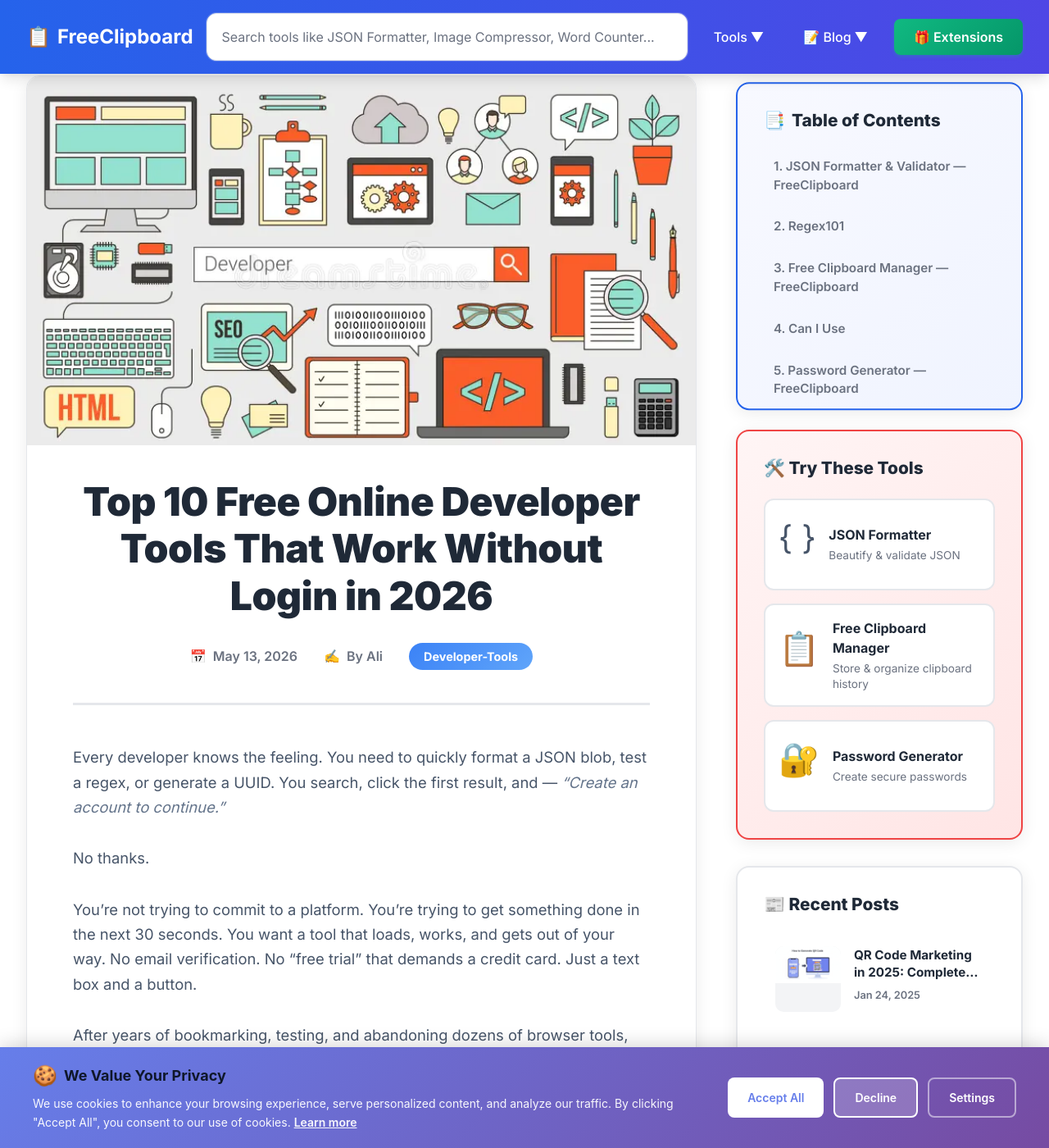
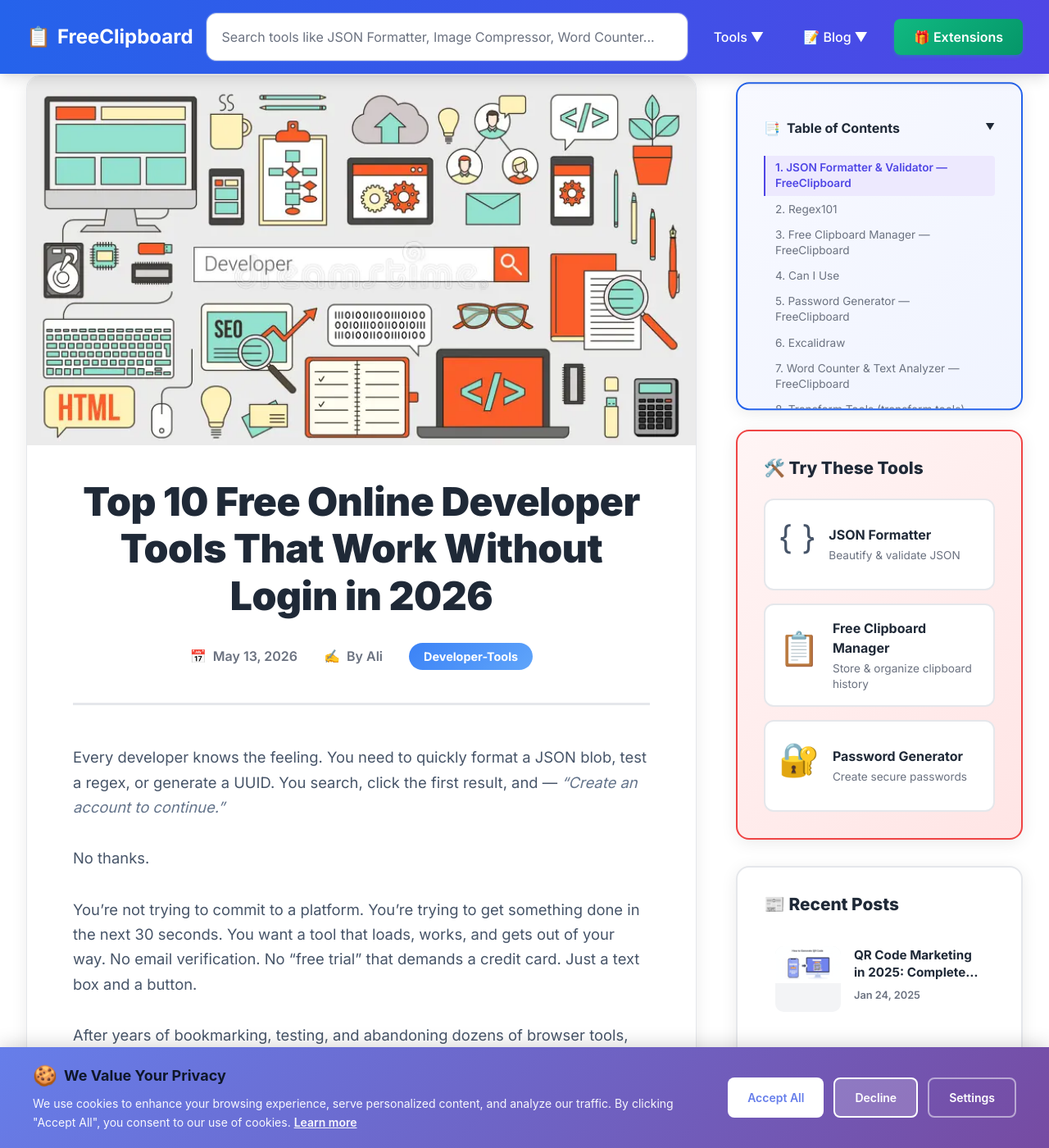
Before and after one commit to alikwl/freeclipboard, a Jekyll site: the page built from _posts/2026-05-13-free-online-developer-tools-no-login.md, in a window 1280 px wide and 1400 px high. Shown: the whole window at 82% size. Built offline with Jekyll 4.4.1, drawn with Linux system fonts in a browser that asks for light colours; nearby versions of some CDN libraries; some of the changed lines change nothing that is shown.

Commit message:
Rewrite blog ToC: slugified IDs, nested h2/h3, IntersectionObserver, mobile toggle

```diff
--- a/_layouts/post.html
+++ b/_layouts/post.html
@@ -77,12 +77,47 @@
   <aside class="blog-post-sidebar" aria-label="Blog sidebar">
 
     <!-- Table of Contents - Sticky -->
-    <div class="sidebar-widget toc-widget sidebar-sticky">
-      <h3><span aria-hidden="true">📑</span> Table of Contents</h3>
+    <div class="sidebar-widget toc-widget sidebar-sticky" id="toc-widget">
+      <button class="toc-toggle" id="toc-toggle" aria-expanded="true" aria-controls="toc">
+        <span aria-hidden="true">📑</span> Table of Contents
+        <span class="toc-toggle-icon" aria-hidden="true">▼</span>
+      </button>
       <nav class="table-of-contents" id="toc" aria-label="Table of contents">
         <!-- Generated by JavaScript -->
       </nav>
     </div>
+
+    <style>
+      .toc-toggle {
+        display: flex; align-items: center; gap: 0.5rem; width: 100%;
+        background: none; border: none; cursor: pointer;
+        font-size: 1rem; font-weight: 700; color: #1f2937;
+        padding: 0; margin: 0 0 0.75rem; font-family: inherit;
+      }
+      .toc-toggle-icon {
+        margin-left: auto; font-size: 0.7rem; transition: transform 0.2s;
+      }
+      .toc-toggle[aria-expanded='false'] .toc-toggle-icon { transform: rotate(-90deg); }
+      .toc-toggle[aria-expanded='false'] + #toc { display: none; }
+      .toc-list { list-style: none; padding: 0; margin: 0; }
+      .toc-list li { margin: 0; }
+      .toc-list a {
+        display: block; padding: 0.35rem 0.75rem; margin: 1px 0;
+        color: #6b7280; text-decoration: none; font-size: 0.85rem;
+        line-height: 1.4; border-left: 2px solid transparent;
+        border-radius: 0 4px 4px 0; transition: all 0.15s;
+      }
+      .toc-list a:hover { color: #4f46e5; background: #f5f3ff; }
+      .toc-list a.active {
+        color: #4f46e5; font-weight: 600;
+        border-left-color: #4f46e5; background: #ede9fe;
+      }
+      .toc-list .toc-sub { padding-left: 1rem; }
+      .toc-list .toc-sub a { font-size: 0.8rem; }
+      @media (max-width: 768px) {
+        .toc-toggle[aria-expanded='true'] + #toc { display: block; }
+      }
+    </style>
 
     <!-- Related Tools CTA - Scrolls Normally -->
     {% if page.related_tools %}
@@ -208,75 +243,117 @@
 <!-- Table of Contents Generator Script -->
 <script>
 document.addEventListener('DOMContentLoaded', function() {
-  const content = document.querySelector('.post-content');
-  const toc = document.getElementById('toc');
+  var content = document.querySelector('.post-content');
+  var toc = document.getElementById('toc');
+  var tocWidget = document.getElementById('toc-widget');
+  var tocToggle = document.getElementById('toc-toggle');
 
   if (!content || !toc) return;
 
-  const headings = content.querySelectorAll('h2, h3');
+  // Find all h2 and h3 headings
+  var headings = content.querySelectorAll('h2, h3');
 
   if (headings.length === 0) {
-    toc.parentElement.style.display = 'none';
+    if (tocWidget) tocWidget.style.display = 'none';
     return;
   }
 
-  const tocList = document.createElement('ul');
+  // Slugify helper: "1. JSON Formatter & Validator" -> "json-formatter-validator"
+  function slugify(text) {
+    return text.toLowerCase()
+      .replace(/^\d+\.\s*/, '')       // Remove leading numbers like "1. "
+      .replace(/[^\w\s-]/g, '')       // Remove special chars
+      .replace(/\s+/g, '-')           // Spaces to hyphens
+      .replace(/-+/g, '-')            // Collapse multiple hyphens
+      .replace(/^-|-$/g, '');          // Trim hyphens
+  }
+
+  // Build nested ToC: h2 = top-level, h3 = nested inside previous h2
+  var tocList = document.createElement('ul');
   tocList.className = 'toc-list';
+  var currentH2Li = null;
+  var currentSubList = null;
 
-  headings.forEach((heading, index) => {
-    // Add ID to heading if it doesn't have one
+  headings.forEach(function(heading, index) {
+    // Add ID if missing
     if (!heading.id) {
-      heading.id = 'heading-' + index;
+      heading.id = slugify(heading.textContent) || 'section-' + index;
+    }
+    // Deduplicate IDs
+    var baseId = heading.id;
+    var counter = 1;
+    while (document.querySelectorAll('#' + CSS.escape(heading.id)).length > 1) {
+      heading.id = baseId + '-' + counter++;
     }
 
-    const li = document.createElement('li');
-    li.className = heading.tagName.toLowerCase() === 'h3' ? 'toc-item toc-sub-item' : 'toc-item';
+    var li = document.createElement('li');
+    var link = document.createElement('a');
+    link.href = '#' + heading.id;
+    // Clean up heading text (remove emojis at start)
+    link.textContent = heading.textContent.replace(/^[\u{1F300}-\u{1FAD6}\u{2600}-\u{27BF}]\s*/u, '');
+    link.setAttribute('data-heading-id', heading.id);
 
-    const link = document.createElement('a');
-    link.href = '#' + heading.id;
-    link.textContent = heading.textContent;
-    link.className = 'toc-link';
-
-    // Smooth scroll
+    // Smooth scroll on click
     link.addEventListener('click', function(e) {
       e.preventDefault();
-      heading.scrollIntoView({ behavior: 'smooth', block: 'start' });
-
-      // Update active state
-      document.querySelectorAll('.toc-link').forEach(l => l.classList.remove('active'));
-      link.classList.add('active');
+      var target = document.getElementById(this.getAttribute('data-heading-id'));
+      if (target) {
+        var offset = target.getBoundingClientRect().top + window.scrollY - 80;
+        window.scrollTo({ top: offset, behavior: 'smooth' });
+      }
     });
 
     li.appendChild(link);
-    tocList.appendChild(li);
+
+    if (heading.tagName === 'H2') {
+      currentH2Li = li;
+      currentSubList = null;
+      tocList.appendChild(li);
+    } else if (heading.tagName === 'H3') {
+      if (!currentSubList) {
+        currentSubList = document.createElement('ul');
+        currentSubList.className = 'toc-sub';
+        if (currentH2Li) {
+          currentH2Li.appendChild(currentSubList);
+        } else {
+          tocList.appendChild(document.createElement('li')).appendChild(currentSubList);
+        }
+      }
+      currentSubList.appendChild(li);
+    }
   });
 
   toc.appendChild(tocList);
 
-  // Highlight active section on scroll
-  let ticking = false;
-  window.addEventListener('scroll', function() {
-    if (!ticking) {
-      window.requestAnimationFrame(function() {
-        updateActiveSection();
-        ticking = false;
-      });
-      ticking = true;
+  // Mobile toggle
+  if (tocToggle) {
+    // Collapse by default on mobile
+    if (window.innerWidth <= 768) {
+      tocToggle.setAttribute('aria-expanded', 'false');
     }
-  }, { passive: true });
+    tocToggle.addEventListener('click', function() {
+      var expanded = this.getAttribute('aria-expanded') === 'true';
+      this.setAttribute('aria-expanded', !expanded);
+    });
+  }
 
-  function updateActiveSection() {
-    const scrollPos = window.scrollY + 100;
-
-    headings.forEach((heading) => {
-      const link = toc.querySelector('a[href="#' + heading.id + '"]');
-      if (!link) return;
-
-      if (heading.offsetTop <= scrollPos && heading.offsetTop + heading.offsetHeight > scrollPos) {
-        document.querySelectorAll('.toc-link').forEach(l => l.classList.remove('active'));
-        link.classList.add('active');
+  // IntersectionObserver for active section highlighting
+  var allLinks = toc.querySelectorAll('a');
+  var observer = new IntersectionObserver(function(entries) {
+    entries.forEach(function(entry) {
+      if (entry.isIntersecting) {
+        allLinks.forEach(function(l) { l.classList.remove('active'); });
+        var activeLink = toc.querySelector('a[data-heading-id="' + entry.target.id + '"]');
+        if (activeLink) activeLink.classList.add('active');
       }
     });
-  }
+  }, {
+    rootMargin: '-80px 0px -70% 0px',
+    threshold: 0
+  });
+
+  headings.forEach(function(heading) {
+    observer.observe(heading);
+  });
 });
 </script>
```
